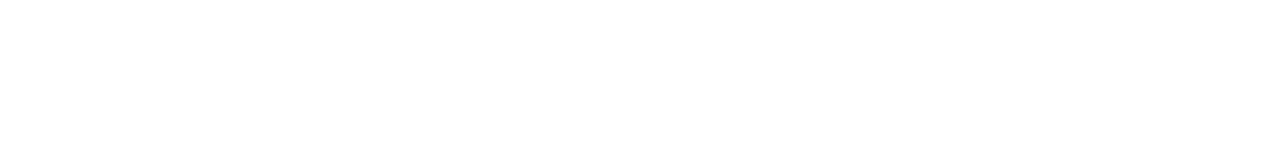
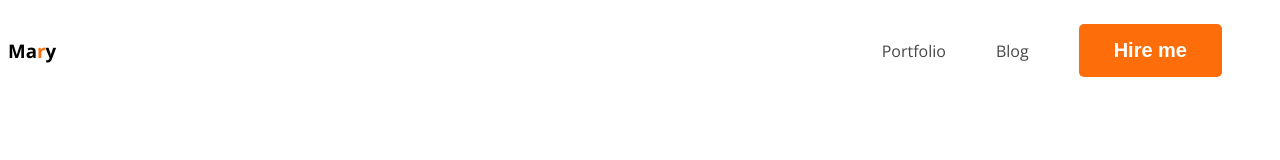
Before and after one commit to Shuhi77/web-developer-portfolio, a plain HTML site: page index.html in a window 1280 px wide. Drawn offline with nearby package versions, Linux system fonts and the light colour scheme.

Commit message:
added nav

```diff
--- a/index.html
+++ b/index.html
@@ -4,9 +4,27 @@
     <meta charset="UTF-8">
     <meta name="viewport" content="width=device-width, initial-scale=1.0">
     <title>Web Developer Portfolio</title>
+    <styles>
+
+    </styles>
+
+    <link rel="preconnect" href="https://fonts.googleapis.com">
+<link rel="preconnect" href="https://fonts.gstatic.com" crossorigin>
+<link href="https://fonts.googleapis.com/css2?family=Open+Sans:wght@400;700;800&display=swap" rel="stylesheet">
+    <link rel="stylesheet" href="styles/portfolio.css">
 </head>
 <body>
     <header>
+        <nav>
+            <h3 class="nav-tittle">Ma<span class="text-primary">r</span>y</h3>
+
+            <ul>
+                <li><a href="">Portfolio</a></li>
+                <li><a href="">Blog</a></li>
+                <li><button class="btn-primary">Hire me</button></li>
+            </ul>
+
+        </nav>
 
     </header>
     <main>
--- /dev/null
+++ b/styles/portfolio.css
@@ -0,0 +1,64 @@
+/* nav related styles */
+
+
+nav{
+    display: flex;
+    justify-content: space-between;
+    align-items: center;
+
+}
+.nav-title{
+    color: var(--Dark-01, #181818);
+
+font-size: 45px;
+
+font-weight: 800;
+
+}
+/* common shared styles */
+
+body{
+    font-family: 'Open Sans', sans-serif;
+}
+.text-primary{
+    color: #FD6E0A;
+}
+.btn-primary{
+    border-radius: 5px;
+background: #FD6E0A;
+color:white ;
+font-size: 20px;
+font-style: normal;
+font-weight: 700;
+padding: 15px 35px;
+border: 0
+
+}
+
+/* .nav-title{ */
+    /* color: var(--Dark-01, #181818); */
+
+/* font-size: 45px; */
+
+/* font-weight: 800; */
+
+/* } */
+/* .text-primary{ */
+    /* color:#FD6E0A; */
+
+/* } */
+
+nav > ul{
+    display: flex;
+    align-items: center;
+
+}
+
+nav li {
+    list-style: none;
+    margin-right: 50px;
+}
+nav a {
+    text-decoration: none;
+    color:  #474747;
+}
```
